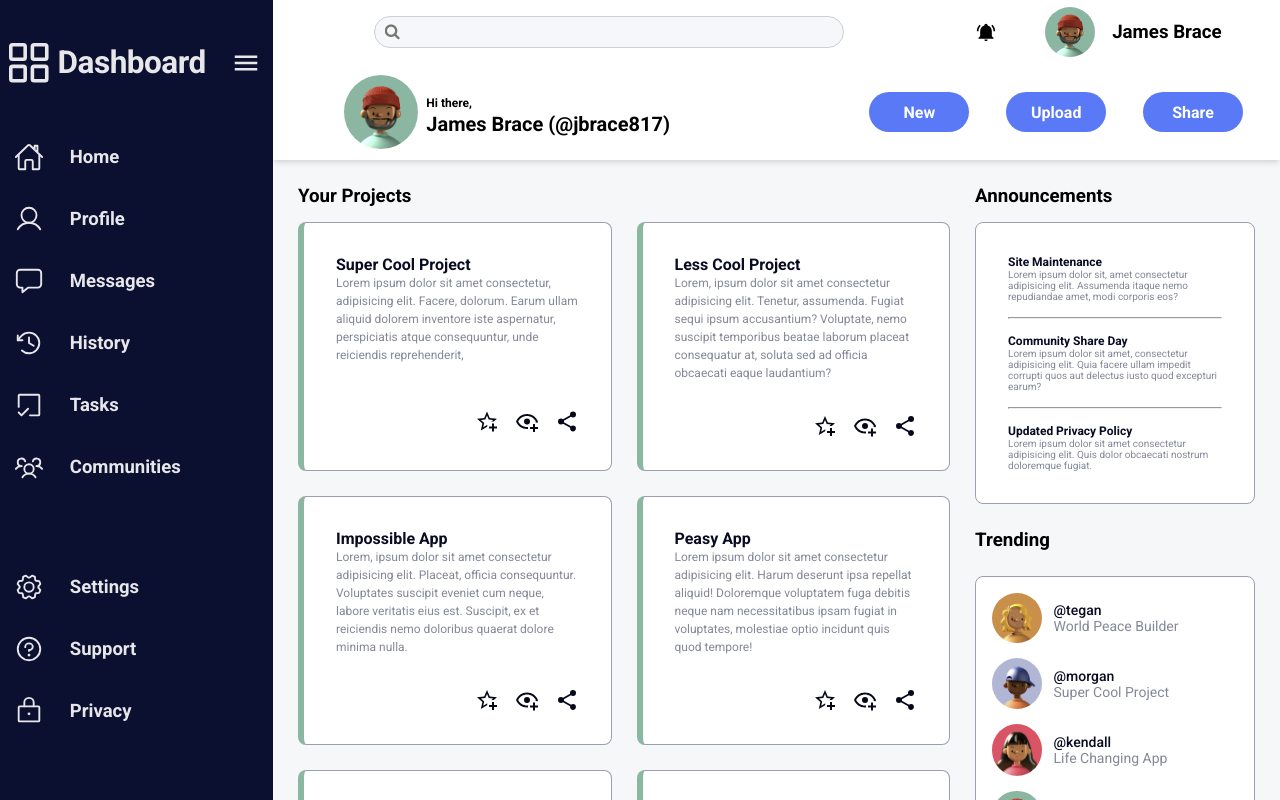
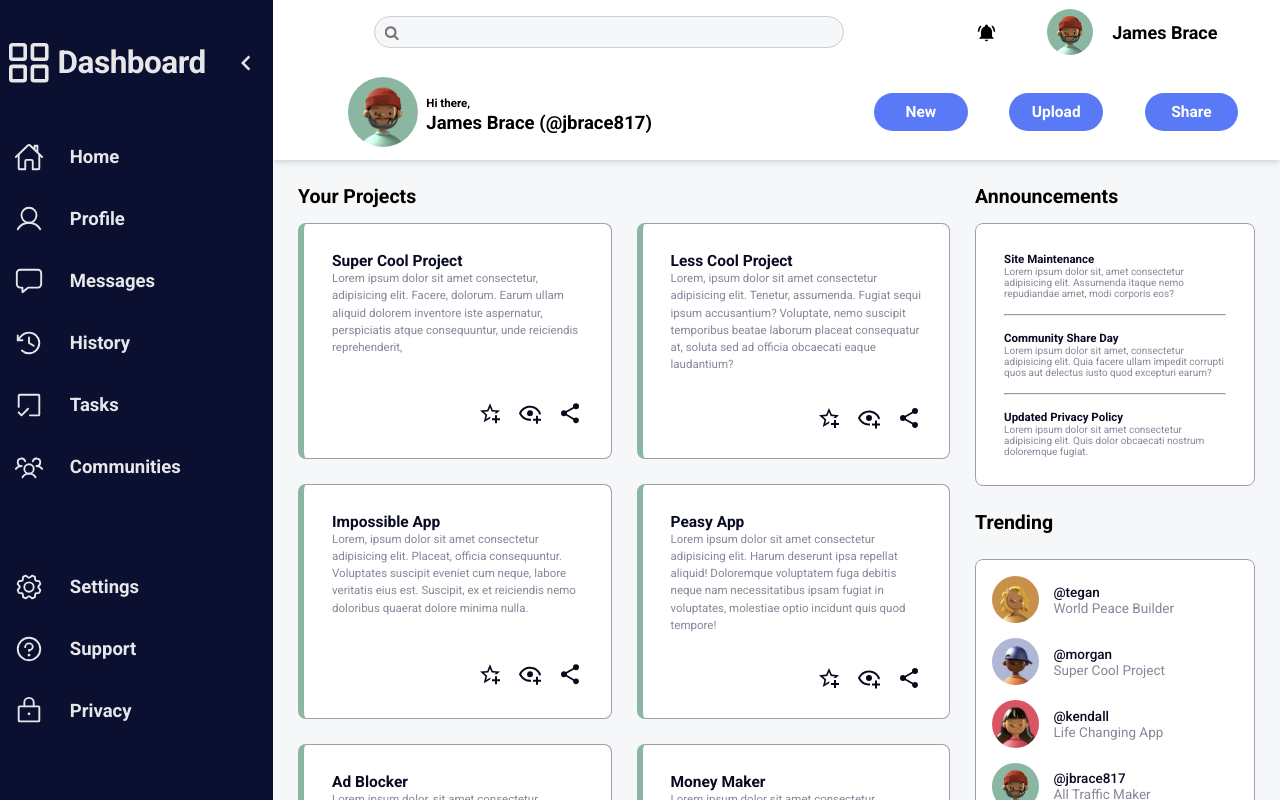
Before and after one commit to jbrace817/top_admin_dashboard, a plain HTML site: page index.html in a window 1280 px wide. Drawn offline with Linux system fonts and the light colour scheme.

Commit message:
Responsivness added and new menu icon.

```diff
--- a/index.html
+++ b/index.html
@@ -74,8 +74,10 @@
             viewBox="0 0 24 24"
             class="menu"
           >
-            <title>menu</title>
-            <path d="M3,6H21V8H3V6M3,11H21V13H3V11M3,16H21V18H3V16Z" />
+            <title>chevron-left</title>
+            <path
+              d="M15.41,16.58L10.83,12L15.41,7.41L14,6L8,12L14,18L15.41,16.58Z"
+            />
           </svg>
         </div>
         <div class="top">
--- a/js/script.js
+++ b/js/script.js
@@ -13,11 +13,13 @@ menu.addEventListener("click", (e) => {
     logo.style.visibility = "hidden";
     h1.style.visibility = "hidden";
     paras.forEach((p) => (p.style.display = "none"));
+    menu.style.transform = "rotate(180deg)";
   } else {
     setTimeout(() => {
       logo.style.visibility = "visible";
       h1.style.visibility = "visible";
       paras.forEach((p) => (p.style.display = "block"));
+      menu.style.transform = "rotate(360deg)";
     }, 200);
   }
 
--- a/styles/style.css
+++ b/styles/style.css
@@ -192,6 +192,7 @@ body {
   grid-template-columns: 1fr 1fr 2fr;
   align-items: center;
   justify-items: center;
+  /* justify-content: space-around; media query */
 }
 
 .search-right h3 {
@@ -208,16 +209,23 @@ body {
   background-color: var(--bodySearch-bgr-color);
   border-radius: 20px;
   font-family: Arial, FontAwesome;
-  font-size: 16px;
+  /* font-size: 16px; */
+  font-size: calc(12px + (16 - 12) * ((100vw - 300px) / (1600 - 300)));
   padding: 10px;
 }
 
 .search-right img {
-  width: 50px;
+  /* width: 50px; */
+  width: calc(36px + (50 - 36) * ((100vw - 300px) / (1600 - 300)));
   border-radius: 50%;
 }
 .search-right svg {
-  width: 20px;
+  /* width: 20px; */
+  width: calc(16px + (20 - 16) * ((100vw - 300px) / (1600 - 300)));
+}
+
+.search-right h3 {
+  font-size: calc(12px + (20 - 12) * ((100vw - 300px) / (1600 - 300)));
 }
 
 .bar-2 {
@@ -239,7 +247,8 @@ body {
 }
 
 .left img {
-  width: 74px;
+  /* width: 74px; */
+  width: calc(56px + (74 - 56) * ((100vw - 300px) / (1600 - 300)));
   border-radius: 50%;
   justify-self: end;
 }
@@ -250,13 +259,16 @@ body {
   justify-self: start;
   margin-left: 2%;
   font-family: "Roboto", sans-serif;
-  font-size: 20px;
+  /* font-size: 20px; */
+  font-size: calc(14px + (20 - 14) * ((100vw - 300px) / (1600 - 300)));
   font-weight: 700;
 }
 
 .left p > span {
   font-family: "Roboto", sans-serif;
-  font-size: 12px;
+  /* font-size: 12px; */
+  font-size: calc(10px + (12 - 10) * ((100vw - 300px) / (1600 - 300)));
+
   font-weight: 700;
 }
 
@@ -269,15 +281,19 @@ body {
 }
 
 .right button {
-  height: 40px;
-  width: 100px;
+  /* height: 40px; */
+  height: calc(30px + (40 - 30) * ((100vw - 300px) / (1600 - 300)));
+  /* width: 100px; */
+  width: calc(74px + (100 - 74) * ((100vw - 300px) / (1600 - 300)));
 
   border-radius: 50px;
   background-color: var(--accent-color);
   background-color: var(--accent-color);
   border-style: none;
   font-family: "Roboto", sans-serif;
-  font-size: 16px;
+  /* font-size: 16px; */
+  font-size: calc(14px + (16 - 14) * ((100vw - 300px) / (1600 - 300)));
+
   font-weight: 700;
   color: #ffffff;
 }
@@ -311,6 +327,9 @@ body {
   margin-bottom: 12px;
 } */
 
+h3 {
+  font-size: calc(18px + (20 - 18) * ((100vw - 300px) / (1600 - 300)));
+}
 .articleHeaderL {
   grid-column: 1;
   margin: 25px 0px 15px 25px;
@@ -335,7 +354,9 @@ body {
 .lCard {
   border: 1px solid var(--card-border-color);
   border: 1px solid var(--card-border-color);
-  padding: 2rem;
+  /* padding: 2rem; */
+  padding: calc(16px + (32 - 16) * ((100vw - 300px) / (1600 - 300)));
+
   border-radius: 8px;
   display: grid;
   grid-template-rows: auto auto;
@@ -354,7 +375,8 @@ body {
   align-items: center;
   border: 1px solid var(--card-border-color);
   border: 1px solid var(--card-border-color);
-  padding: 2rem;
+  /* padding: 2rem; */
+  padding: calc(16px + (32 - 16) * ((100vw - 300px) / (1600 - 300)));
   border-radius: 8px;
   color: var(--card-heading-color);
   color: var(--card-heading-color);
@@ -364,7 +386,8 @@ body {
 }
 
 .rCard .content h4 {
-  font-size: 12px;
+  /* font-size: 12px; */
+  font-size: calc(10px + (12 - 10) * ((100vw - 300px) / (1600 - 300)));
 }
 .rCard .content p {
   font-size: 10px;
@@ -372,10 +395,15 @@ body {
   color: var(--card-para-color);
 }
 
+.lCard h4 {
+  font-size: calc(14px + (16 - 14) * ((100vw - 300px) / (1600 - 300)));
+}
+
 .lCard p {
   color: var(--card-para-color);
   color: var(--card-para-color);
-  font-size: 12px;
+  /* font-size: 12px; */
+  font-size: calc(10px + (12 - 10) * ((100vw - 300px) / (1600 - 300)));
   line-height: 1.5;
 }
 
@@ -415,7 +443,9 @@ body {
 }
 
 .trending img {
-  width: 50px;
+  /* width: 50px; */
+  width: calc(36px + (50 - 36) * ((100vw - 300px) / (1600 - 300)));
+
   border-radius: 50%;
 }
 
@@ -424,7 +454,8 @@ body {
 }
 
 .user {
-  font-size: 14px;
+  /* font-size: 14px; */
+  font-size: calc(12px + (14 - 12) * ((100vw - 300px) / (1600 - 300)));
 }
 
 .user p:first-child {
@@ -446,3 +477,9 @@ body {
     margin-right: 60px;
   }
 } */
+
+/* @media (orientation: landscape) {
+  .container {
+    height: 200vh;
+  }
+} */
```
